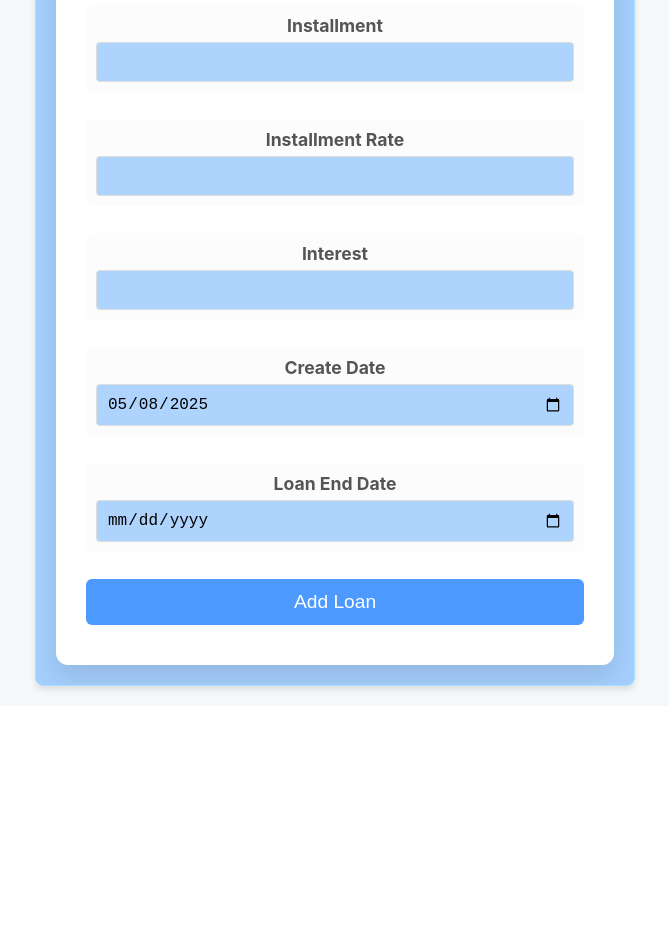
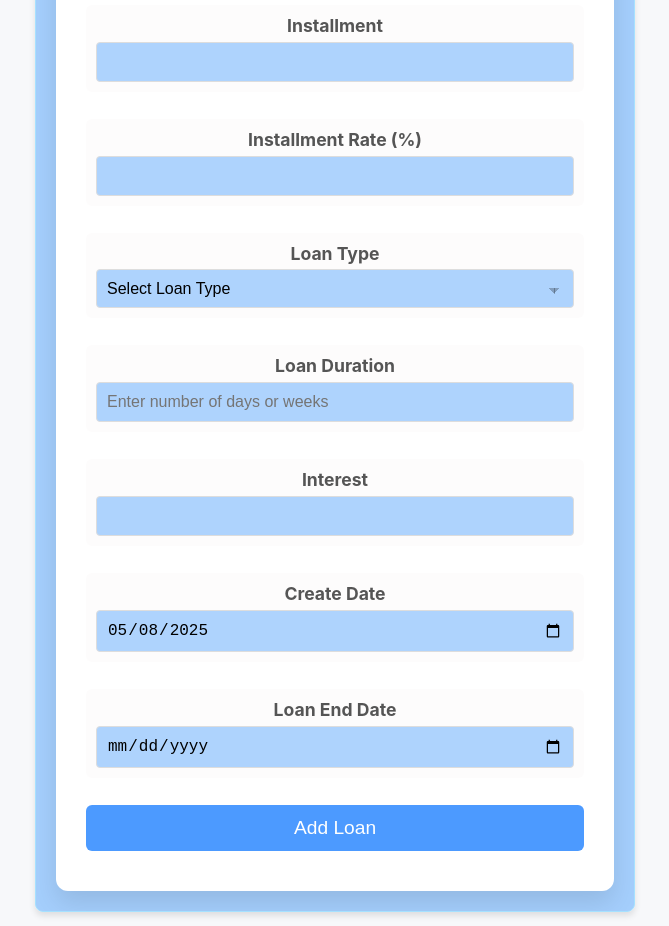
Before and after one commit to NavodDeshan/Hiru-Captial-Investment, a React (Create React App) app in the folder frontend/: page /AddLoan in a window 1280 px wide. Shown: the part 1380-2306 px from the top of the page, without its empty margins (415-1084 px from the left). Before the commit the page ends 2086 px from the top, so only its background shows below. Built offline with nearby package versions, Linux system fonts and the light colour scheme; no server answers.

Commit message:
update frontend of the add loan function

```diff
--- a/frontend/src/pages/AddLoan.js
+++ b/frontend/src/pages/AddLoan.js
@@ -17,10 +17,13 @@ const AddLoan = () => {
     amount: '',
     installment: '',
     installmentrate: '',
+    loanType: '', // ✅ Added field
+    loanDuration: '', // ✅ Added for duration calculation
     interest: '',
     loanEndDate: '',
-    createDate: new Date().toISOString().split('T')[0], // Default to today's date
+    createDate: new Date().toISOString().split('T')[0],
   });
+
   const [customers, setCustomers] = useState([]);
   const [statusMessage, setStatusMessage] = useState({ type: '', text: '' });
 
@@ -39,32 +42,59 @@ const AddLoan = () => {
 
   const handleChange = (e) => {
     const { name, value } = e.target;
-    setFormData((prevData) => ({ ...prevData, [name]: value }));
+    setFormData((prevData) => {
+      const updatedData = { ...prevData, [name]: value };
 
-    if (name === 'fullname') {
-      const selectedCustomer = customers.find((customer) => customer.fullName === value);
-      if (selectedCustomer) {
-        setFormData((prevData) => ({
-          ...prevData,
-          CustomerID: selectedCustomer._id,
-          nic: selectedCustomer.idNumber,
-        }));
+      // Auto-calculate interest
+      const amount = parseFloat(name === 'amount' ? value : updatedData.amount);
+      const installmentrate = parseFloat(name === 'installmentrate' ? value : updatedData.installmentrate);
+      const loanDuration = parseFloat(name === 'loanDuration' ? value : updatedData.loanDuration);
+      const loanType = name === 'loanType' ? value : updatedData.loanType;
+
+      if (!isNaN(amount) && !isNaN(installmentrate) && !isNaN(loanDuration) && loanType) {
+        const monthlyRate = installmentrate / 100;
+        let interest = 0;
+
+        if (loanType === 'Daily') {
+          const dailyRate = monthlyRate / 25;
+          interest = amount * dailyRate * loanDuration;
+        } else if (loanType === 'Weekly') {
+          const weeklyRate = monthlyRate / 4;
+          interest = amount * weeklyRate * loanDuration;
+        }
+
+        updatedData.interest = interest.toFixed(2);
+      } else {
+        updatedData.interest = '';
       }
-    }
+
+      // Auto-fill customer info
+      if (name === 'fullname') {
+        const selectedCustomer = customers.find((customer) => customer.fullName === value);
+        if (selectedCustomer) {
+          updatedData.CustomerID = selectedCustomer._id;
+          updatedData.nic = selectedCustomer.idNumber;
+        }
+      }
+
+      return updatedData;
+    });
   };
 
   const handleSubmit = async (e) => {
     e.preventDefault();
     try {
-      const response = await axios.post('https://hiru-captial-investment.onrender.com/api/loan/createLoan', formData, {
-        headers: {
-          'Content-Type': 'application/json',
-        },
-      });
+      const response = await axios.post(
+        'https://hiru-captial-investment.onrender.com/api/loan/createLoan',
+        formData,
+        {
+          headers: { 'Content-Type': 'application/json' },
+        }
+      );
 
       setStatusMessage({ type: 'success', text: response.data.message });
 
-      // Clear the form
+      // Reset form
       setFormData({
         CustomerID: '',
         fullname: '',
@@ -79,13 +109,18 @@ const AddLoan = () => {
         amount: '',
         installment: '',
         installmentrate: '',
+        loanType: '',
+        loanDuration: '',
         interest: '',
         loanEndDate: '',
-        createDate: new Date().toISOString().split('T')[0], // Reset to today's date
+        createDate: new Date().toISOString().split('T')[0],
       });
     } catch (error) {
       console.error('Error:', error);
-      setStatusMessage({ type: 'error', text: error.response?.data?.message || 'Failed to add loan. Please try again.' });
+      setStatusMessage({
+        type: 'error',
+        text: error.response?.data?.message || 'Failed to add loan. Please try again.',
+      });
     }
   };
 
@@ -100,6 +135,7 @@ const AddLoan = () => {
       )}
 
       <form onSubmit={handleSubmit}>
+        {/* Customer Name */}
         <div className="form-group">
           <label htmlFor="fullname">Full Name</label>
           <select
@@ -117,6 +153,8 @@ const AddLoan = () => {
             ))}
           </select>
         </div>
+
+        {/* NIC */}
         <div className="form-group">
           <label htmlFor="nic">NIC</label>
           <input
@@ -128,6 +166,8 @@ const AddLoan = () => {
             required
           />
         </div>
+
+        {/* Email */}
         <div className="form-group">
           <label htmlFor="email">Email</label>
           <input
@@ -139,6 +179,8 @@ const AddLoan = () => {
             required
           />
         </div>
+
+        {/* Guarantor Details */}
         <div className="form-group">
           <label htmlFor="garantter1">Guarantor 1</label>
           <input
@@ -172,6 +214,7 @@ const AddLoan = () => {
             required
           />
         </div>
+
         <div className="form-group">
           <label htmlFor="garantter2">Guarantor 2</label>
           <input
@@ -205,6 +248,8 @@ const AddLoan = () => {
             required
           />
         </div>
+
+        {/* Loan Details */}
         <div className="form-group">
           <label htmlFor="amount">Amount</label>
           <input
@@ -216,6 +261,7 @@ const AddLoan = () => {
             required
           />
         </div>
+
         <div className="form-group">
           <label htmlFor="installment">Installment</label>
           <input
@@ -227,8 +273,9 @@ const AddLoan = () => {
             required
           />
         </div>
+
         <div className="form-group">
-          <label htmlFor="installmentrate">Installment Rate</label>
+          <label htmlFor="installmentrate">Installment Rate (%)</label>
           <input
             type="number"
             id="installmentrate"
@@ -238,6 +285,37 @@ const AddLoan = () => {
             required
           />
         </div>
+
+        {/* ✅ Loan Type Dropdown */}
+        <div className="form-group">
+          <label htmlFor="loanType">Loan Type</label>
+          <select
+            id="loanType"
+            name="loanType"
+            value={formData.loanType}
+            onChange={handleChange}
+            required
+          >
+            <option value="">Select Loan Type</option>
+            <option value="Daily">Daily</option>
+            <option value="Weekly">Weekly</option>
+          </select>
+        </div>
+
+        {/* Loan Duration */}
+        <div className="form-group">
+          <label htmlFor="loanDuration">Loan Duration</label>
+          <input
+            type="number"
+            id="loanDuration"
+            name="loanDuration"
+            value={formData.loanDuration}
+            onChange={handleChange}
+            placeholder="Enter number of days or weeks"
+            required
+          />
+        </div>
+
         <div className="form-group">
           <label htmlFor="interest">Interest</label>
           <input
@@ -246,9 +324,10 @@ const AddLoan = () => {
             name="interest"
             value={formData.interest}
             onChange={handleChange}
-            required
+            readOnly
           />
         </div>
+
         <div className="form-group">
           <label htmlFor="createDate">Create Date</label>
           <input
@@ -260,6 +339,7 @@ const AddLoan = () => {
             required
           />
         </div>
+
         <div className="form-group">
           <label htmlFor="loanEndDate">Loan End Date</label>
           <input
```
